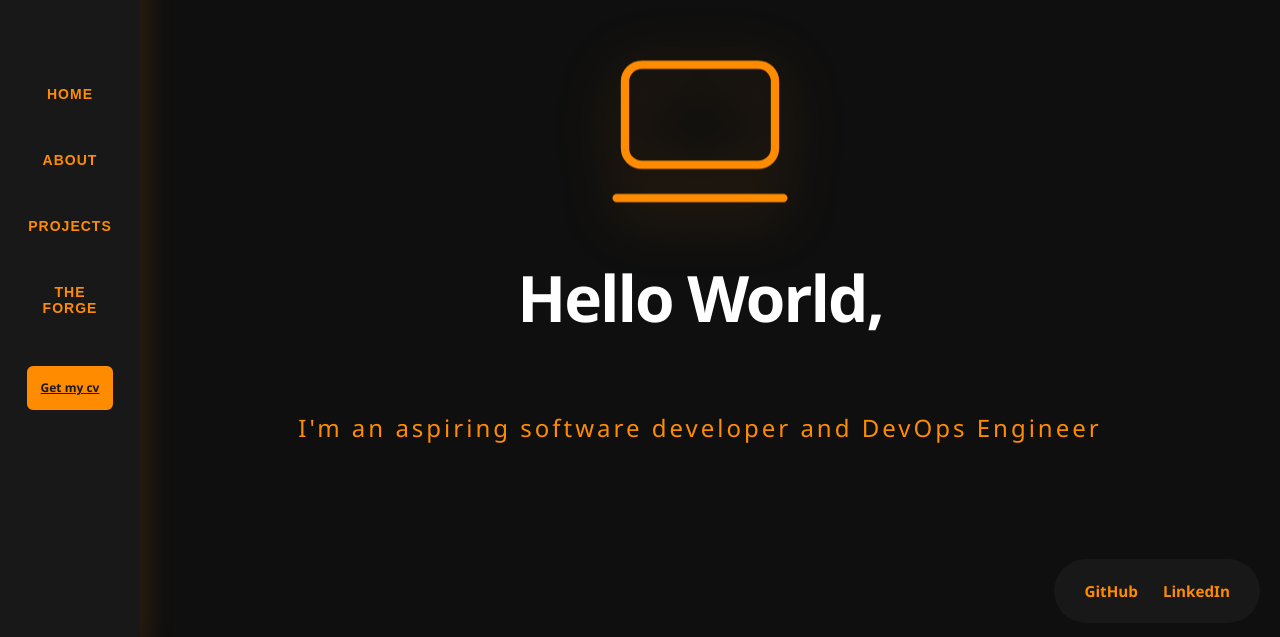
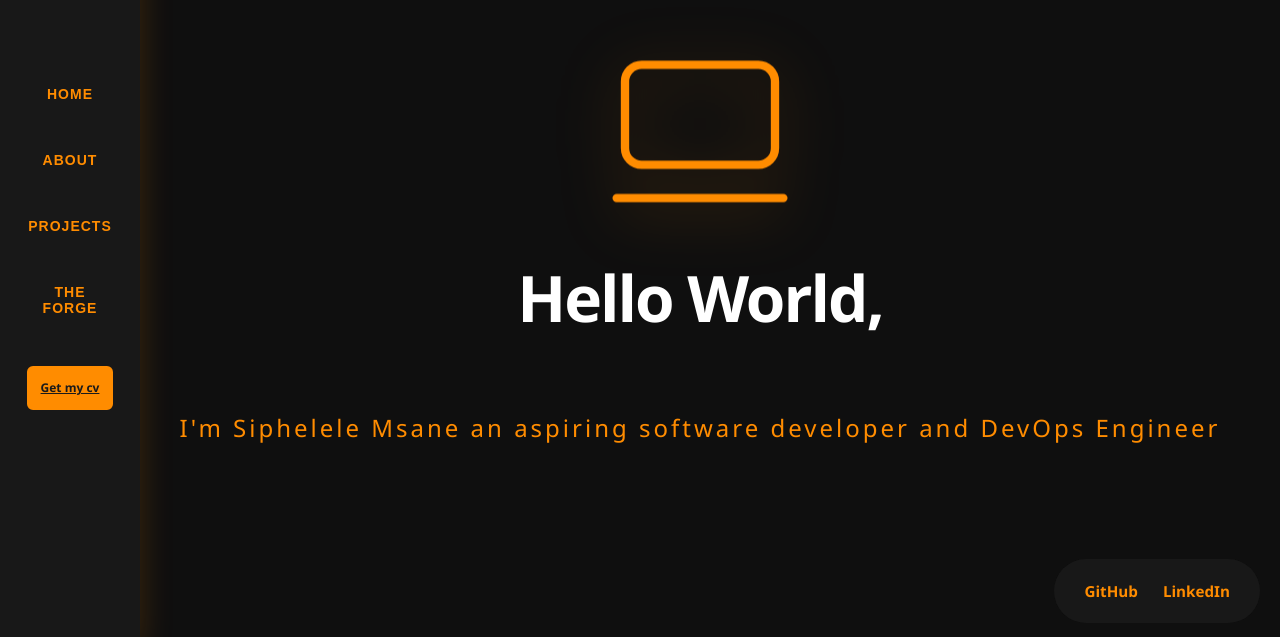
Before and after one commit to Enye-Yazo/Webforlio, a React (Vite) app in the folder webforlio/: page / in a window 1280 px wide. Shown: the part 157-794 px from the top of the page. Built offline with nearby package versions, Linux system fonts and the light colour scheme.

Commit message:
updatded home page

```diff
--- a/webforlio/src/components/sections/Home.jsx
+++ b/webforlio/src/components/sections/Home.jsx
@@ -8,7 +8,7 @@ export default function Home() {
 
       <h1 className="home-title">Hello World, </h1>
       <p className="home-subtitle">
-        I'm an aspiring software developer and DevOps Engineer
+        I'm Siphelele Msane an aspiring software developer and DevOps Engineer
       </p>
     </div>
   );
```
